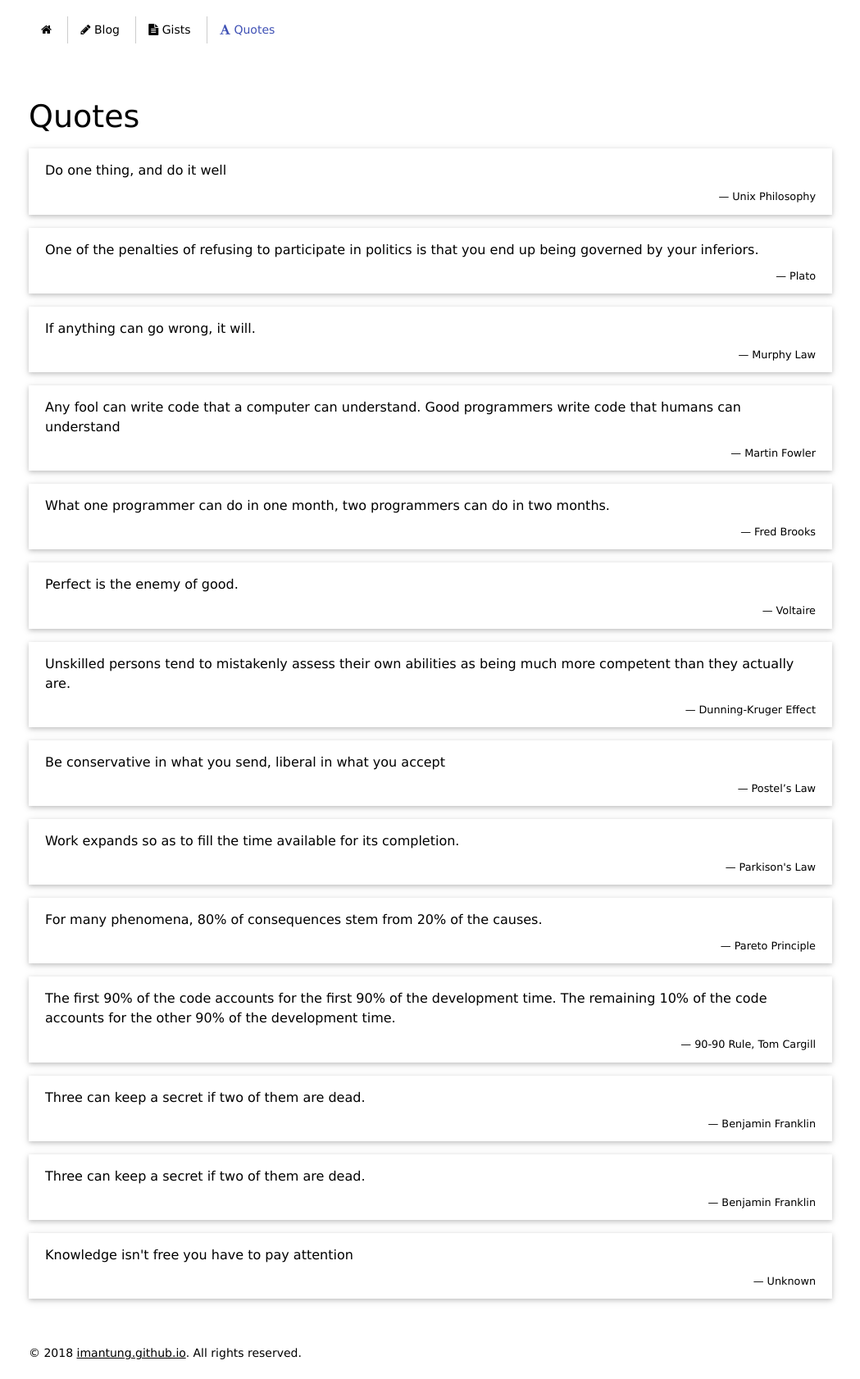
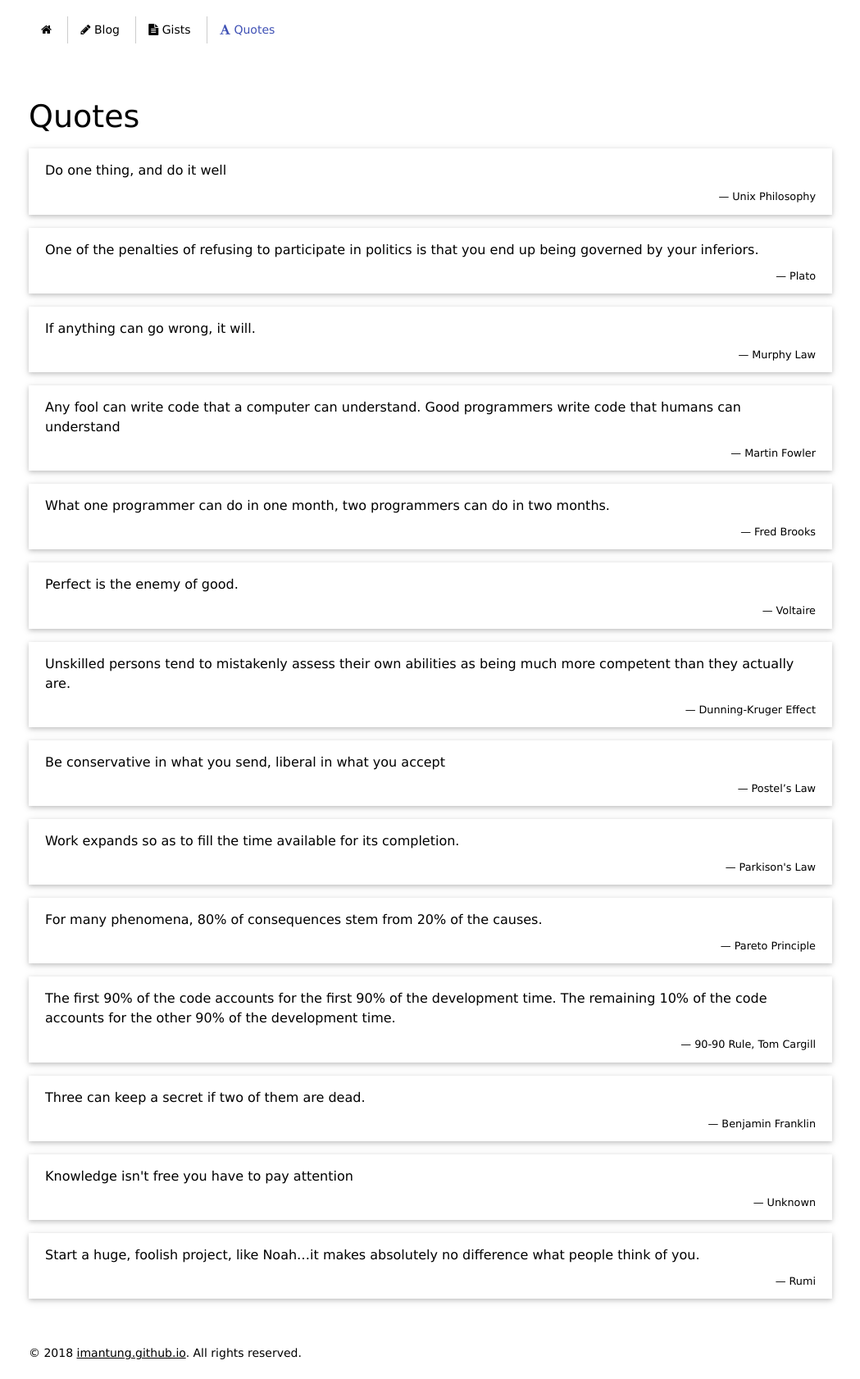
Before and after one commit to imantung/imantung.github.io, a Jekyll site: the page built from quotes.html, in a window 1280 px wide. Shown: the whole page at 82% size, without its empty margins (115-1164 px from the left). Built offline with Jekyll 4.4.1, drawn with Linux system fonts in a browser that asks for light colours; nearby versions of some CDN libraries.

```diff
--- a/_data/quotes.yml
+++ b/_data/quotes.yml
@@ -22,7 +22,7 @@
   author: 90-90 Rule, Tom Cargill
 - text: Three can keep a secret if two of them are dead.
   author: Benjamin Franklin
-- text: Three can keep a secret if two of them are dead.
-  author: Benjamin Franklin
 - text: Knowledge isn't free you have to pay attention
   author: Unknown
+- text: Start a huge, foolish project, like Noah…it makes absolutely no difference what people think of you.
+  author: Rumi
```
Also changed, not shown: gist/techstacks/rails.md (+6 -4 lines), gist/techstacks/slim-template.md (added, +18 -0 lines).
